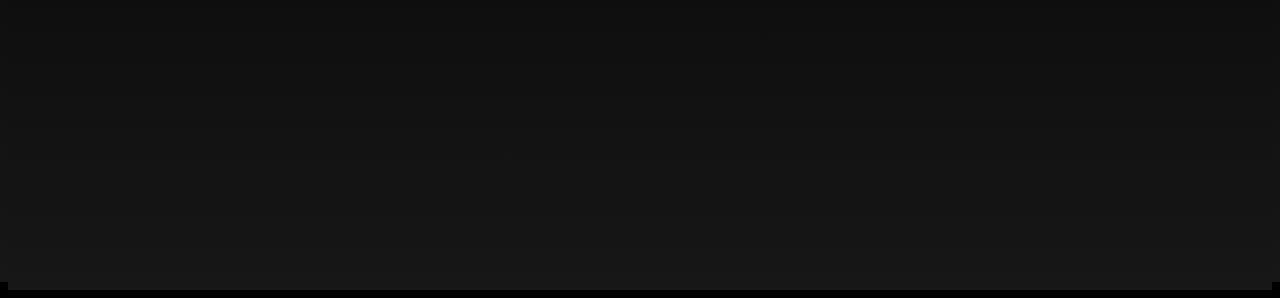
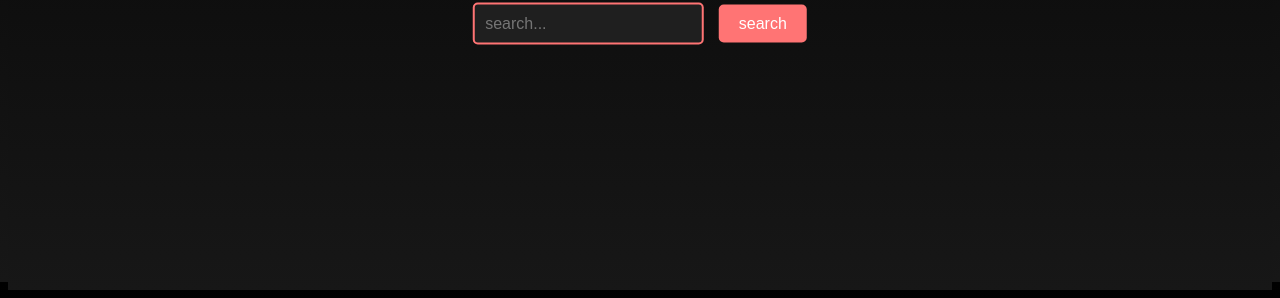
Before and after one commit to mysticaldumbo/mysticaldumbo.github.io, a plain HTML site: page eye/main-page/index.html in a window 1280 px wide. Shown: the part 502-800 px from the top of the page. Drawn offline with Linux system fonts and the light colour scheme.

Commit message:
welcome to hell :))) (super eyebrowser update) full list of updates: add eye search option to eye via eye/main-page/index.html, style new search option via style/eye.css, ad support to make searching work via eye/main-page/index.html, & detect if search question is a link via scripts/search.js

```diff
--- a/eye/main-page/index.html
+++ b/eye/main-page/index.html
@@ -13,6 +13,12 @@
         <p id="clock">time</p>
         <script src="../../scripts/clock.js"></script>
         <p id="welcome" class="bigtext">eyebrowser v0.1.3</p>
+        <form id="searchForm">
+            <input type="text" id="searchInput" name="q" placeholder="search..." />
+            <button type="submit">search</button>
+        </form>
     </div>
+
+    <script src="../../scripts/search.js"></script>
 </body>
 </html>
--- /dev/null
+++ b/scripts/search.js
@@ -0,0 +1,17 @@
+document.getElementById("searchForm").addEventListener("submit", function(event) {
+    event.preventDefault();
+
+    let input = document.getElementById("searchInput").value.trim();
+
+    if (isDomain(input)) {
+        window.open("https://" + input, "_blank");
+    } else {
+        window.open("https://www.bing.com/search?q=" + encodeURIComponent(input), "_blank");
+    }
+});
+
+function isDomain(input) {
+    // i know this line seems confusing but stick with me bruh 😭
+    let domainPattern = /^(http:\/\/|https:\/\/)?(www\.)?([a-zA-Z0-9]+(-[a-zA-Z0-9]+)*\.)+[a-zA-Z]{2,}$/;
+    return domainPattern.test(input);
+}
--- a/style/eye.css
+++ b/style/eye.css
@@ -2,8 +2,9 @@
 :root {
     --font: 'DejaVu Sans Mono', monospace;
     --name: ".";
-    --fgcolor: rgb(255, 114, 114);
-    --accent: rgb(255, 114, 114);
+    --fgcolor: #ff7474;
+    --accent: #ff7474;
+    --border-color: #ff7474;
 }
 
 body, html {
@@ -42,3 +43,26 @@ body, html {
         font-size: 48pt;
     }
 }
+input[type="text"] {
+    padding: 10px;
+    font-size: 16px;
+    border: 2px solid var(--border-color);
+    border-radius: 5px;
+    background-color: #1f1f1f;
+    color: #ff7474;
+    margin-right: 5px;
+}
+
+button[type="submit"] {
+    padding: 10px 20px;
+    font-size: 16px;
+    border: none;
+    border-radius: 5px;
+    background-color: var(--accent);
+    color: #ffffff;
+    cursor: pointer;
+}
+
+button[type="submit"]:hover {
+    background-color: #ff7474;
+}
```
Lines whose indentation alone changed are shown as unchanged.
